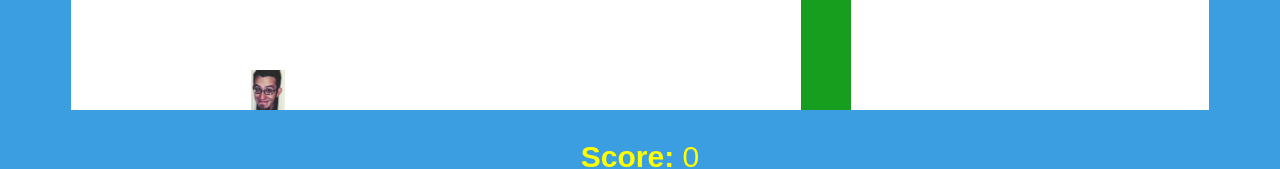
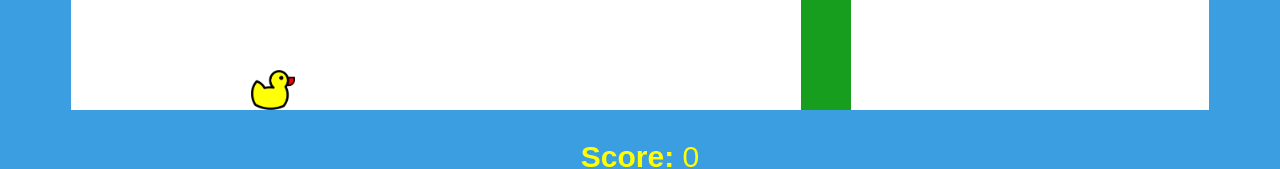
Before and after one commit to Donadonzi/Donadonzi.github.io, a plain HTML site: page index.html in a window 1280 px wide. Both pictures are taken after a click on the button "Start". Shown: the part 558-727 px from the top of the page. Drawn offline with nearby package versions, Linux system fonts and the light colour scheme.

Commit message:
changed the pic in flying bird game

```diff
--- a/index.html
+++ b/index.html
@@ -42,7 +42,7 @@
 		}
 
 		#bird {
-			background: url("images/dala.jpg");
+			background: url("images/bird.png");
 			background-size: contain;
 			background-repeat: no-repeat;
 			height: 40px;
```
